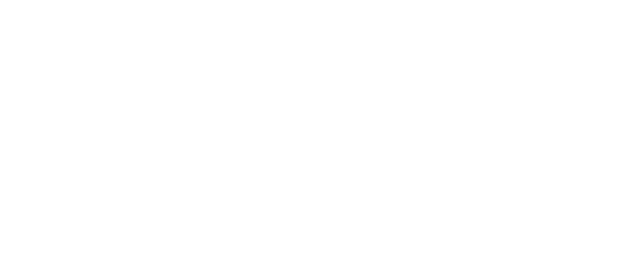
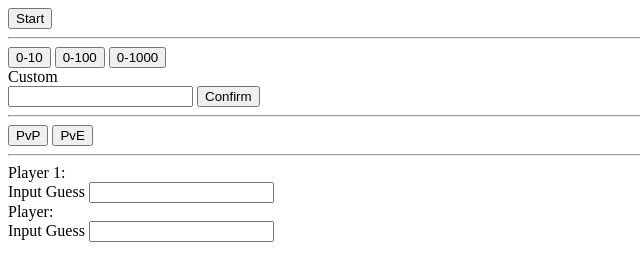
Before and after one commit to k0taro9/imt-zahl-raten, a plain HTML site: page index.html in a window 1280 px wide. Shown: the whole page, without its empty margins (0-640 px from the left). Drawn offline with Linux system fonts and the light colour scheme.

Commit message:
Update index.html
Buttons, Inputs and Ideas in comments

```diff
--- a/index.html
+++ b/index.html
@@ -7,7 +7,54 @@
     <title>Zahl Raten</title>
 </head>
 <body>
+    <!-- Start -->
+    <button>Start</button>
+    <hr>
+    <!-- Set Area start -->
+    <div id="setArea">
+        <button>0-10</button>
+        <button>0-100</button>
+        <button>0-1000</button>
+        <div id="setCustomArea">
+            Custom<br>
+            <input type="number">
+            <button>Confirm</button>
+        </div>
+    </div>
+    <!-- Set Area end -->
+    <hr>
+    <!-- Set Mode start -->
+    <div id="setMode">
+        <button>PvP</button> <!-- PvP === true; -->
+        <button>PvE</button> <!-- PvE === true; -->
+    </div>
+    <!-- Set Mode end -->
+    <hr>
+    <!-- Input start -->
+    <div id="PvP">
+        Player 1:<br>Input Guess
+        <input type="number"> <!-- Equal to set area -->
+    </div>
+    <div id="PvE">
+        Player:<br>Input Guess
+        <input type="number"> <!-- Equal to set area -->
+    </div>
+    <!-- Input end -->
+
+
 
     <script src="script.js"></script>
 </body>
 </html>
+
+
+<!--
+    Ideas
+
+    1. Define array for incorrect inputs
+    2. Add incorrect inputs from player to array
+    3. Create html list with amount of <li> equal to length of array
+    4. Display incorrect inputs by
+        4.1 letting counter run for length of array + 1 (because of 0 index), as long as not 0
+        4.2 inserting array element into <ul> per execute
+-->
```
